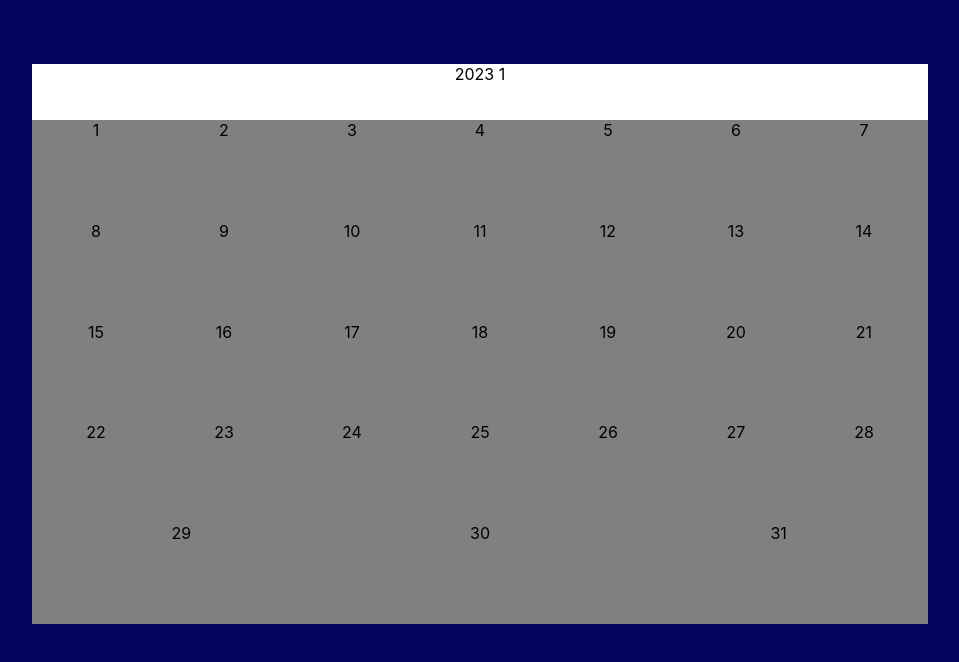
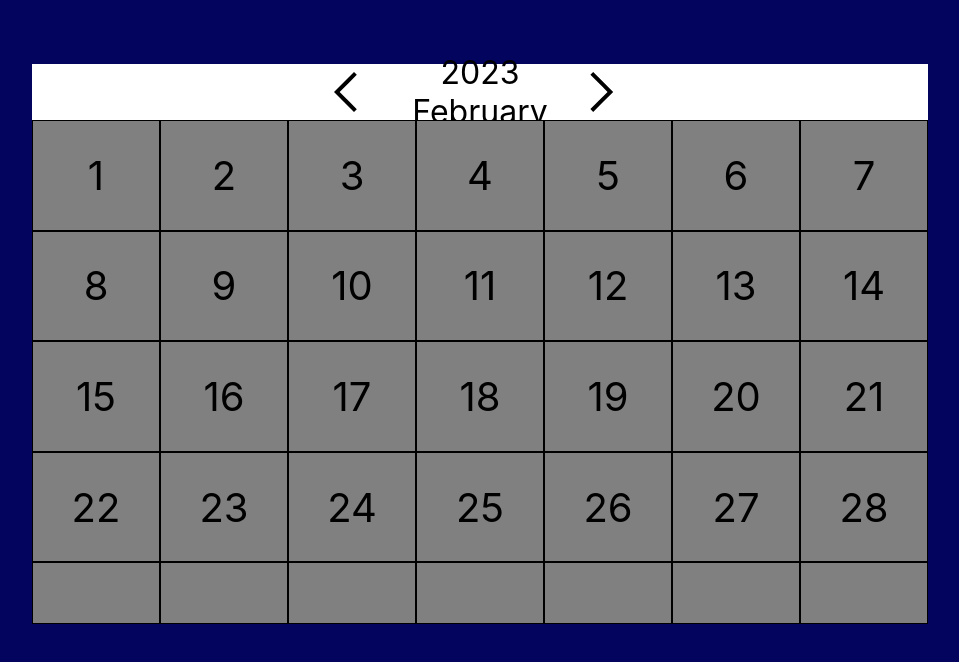
Before and after one commit to remoad23/Reactcomp, a React (Create React App) app in the folder reactcomp/: page /calendar in a window 1280 px wide. Shown: the part 156-818 px from the top of the page, without its empty margins (160-1119 px from the left). Built offline with nearby package versions, Linux system fonts and the light colour scheme; the HTML template or start-up script is replaced by a standard one.

Commit message:
calendar improvements + new functionality + bugfixes

```diff
--- a/reactcomp/src/App.css
+++ b/reactcomp/src/App.css
@@ -240,6 +240,10 @@
 {
     width: 100%;
     height: 10%;
+    font-size: clamp(1em,2em,3em);
+    display: flex;
+    justify-content: center;
+    align-items: center;
 }
 
 .calendarGrid
@@ -250,10 +254,52 @@
     flex-wrap: wrap;
 }
 
-    .calendarGrid > *
-    {
+    .calendarGrid > * {
         flex: 1 1 14%;
         background-color: grey;
+        display: flex;
+        align-items: center;
+        justify-content:center;
+        font-size: clamp(1em,2.5em,4em);
+        border: 1px solid black;
+        transition: background-color 0.3s;
     }
 
+    .calendarGrid > *:hover
+    {
+        cursor:pointer;
+        background-color: blue;
+    }
+
+.goBackBtnCalendar, .goForwardBtnCalendar {
+    background-repeat: no-repeat;
+    background-size: contain;
+    height: 2em;
+    width: 2em;
+    border-radius: 100%;
+    background-position: center;
+    background-size: 75%;
+}
+
+.goBackBtnCalendar {
+    background-image: url("Icons/arrow_back.svg");
+}
+
+.goForwardBtnCalendar {
+    background-image: url("Icons/arrow_forward.svg");
+}
+
+.goForwardBtnCalendar:hover
+{
+    cursor: pointer;
+}
+
+    .goBackBtnCalendar:hover {
+        cursor: pointer;
+    }
+
+.currentDate
+{
+    width: 20%;
+}
 /*--------------------------------------- Calendar  END ------------------------------------------------------ */
--- a/reactcomp/src/Pages/Calendar.jsx
+++ b/reactcomp/src/Pages/Calendar.jsx
@@ -1,30 +1,44 @@
 import React from 'react';
+import { useState } from 'react';
 
 function Calendar() {
 
     let today = new Date();
 
     const weekday = ["Sunday", "Monday", "Tuesday", "Wednesday", "Thursday", "Friday", "Saturday"];
-
-    let day = weekday[today.getDay()];
+    const monthNames = ["January", "February", "March", "April", "May", "June","July", "August", "September", "October", "November", "December"];
 
     let elements = [];
 
-    for (let x = 1; x <= 31; x++)
+    const [daysInMonth, setDaysInMonth] = useState(new Date(today.getFullYear(), today.getMonth() + 1, 0).getDate());
+    const [currentMonth, setCurrentMonth] = useState(today.getMonth());
+    const [currentYear, setCurrentYear] = useState(today.getFullYear());
+
+    for (let x = 1; x <= 35; x++)
     {
-        elements.push(<div>{x}</div>);
+        if (daysInMonth < 35 && x > daysInMonth) {
+            elements.push(<div key={x}></div>);
+        }
+        else {
+            elements.push(<div key={x}>{x}</div>);
+        }
+
     }
 
-    // column of first row to start at (weekday where month begins)
-    let StartAtColumn = 1;
 
     return (
         <div className="calendarWrapper">
             <div className="calendarBody">
                 <div className="calendarHeader">
-                    {
-                        today.getFullYear() + " " +  today.getMonth()
-                    }
+                       <div onClick={() => goBack()} className="goBackBtnCalendar"></div>
+
+                    <div class="currentDate" >
+                        {
+                           currentYear  + " " + monthNames[currentMonth]
+                        }
+                    </div>
+                        <div onClick={() => goFoward()} className="goForwardBtnCalendar"></div>
+
                 </div>
                 <div className="calendarGrid">
                     {
@@ -33,7 +47,38 @@ function Calendar() {
                 </div>
             </div>
         </div>
-  );
+    );
+
+    function goBack()
+    {
+        console.log(currentMonth);
+
+        if (currentMonth == 0) {
+            setCurrentYear(currentYear - 1)
+            setCurrentMonth(11)
+        }
+        else {
+            setCurrentMonth(currentMonth - 1)
+            setDaysInMonth(new Date(currentYear, currentMonth, 0).getDate())
+            console.log(daysInMonth);
+        }
+    }
+
+    function goFoward()
+    {
+
+        console.log(currentMonth);
+        console.log(daysInMonth);
+        if (currentMonth == 11) {
+            setCurrentYear(currentYear + 1)
+            setCurrentMonth(0)
+        }
+        else {
+            setCurrentMonth(currentMonth + 1)
+            setDaysInMonth(new Date(currentYear, currentMonth, 0).getDate())
+            console.log(daysInMonth);
+        }
+    }
 }
 
 export default Calendar;
```
Also changed, not shown: reactcomp/src/Icons/arrow_back.svg (added), reactcomp/src/Icons/arrow_forward.svg (added).
